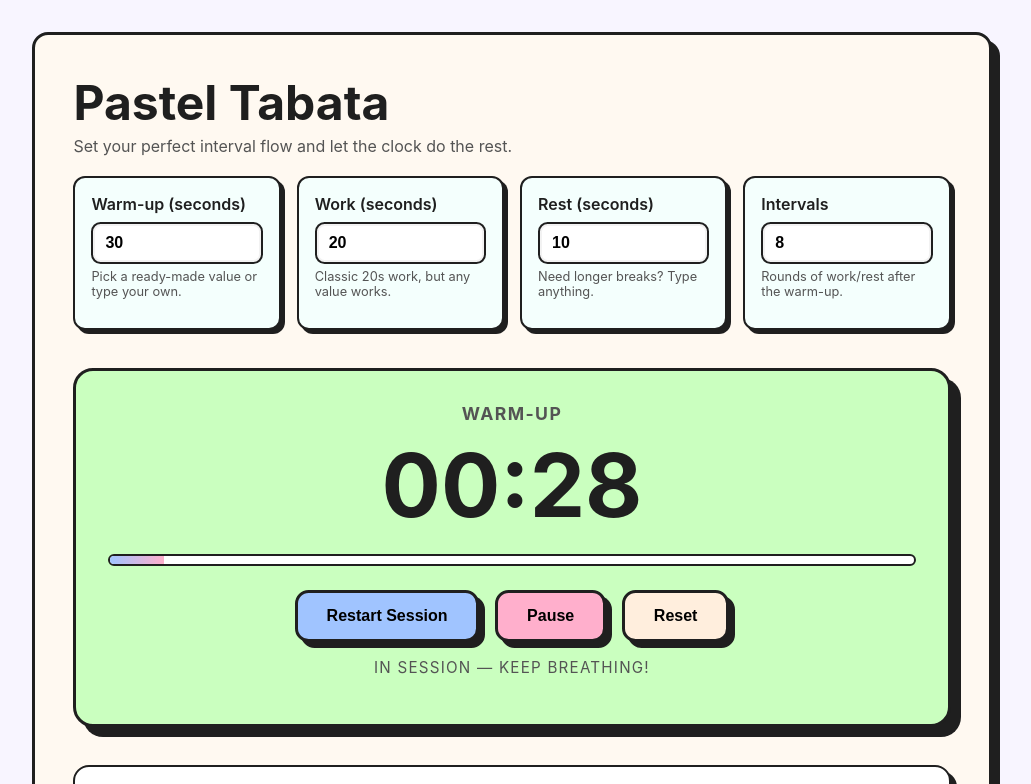
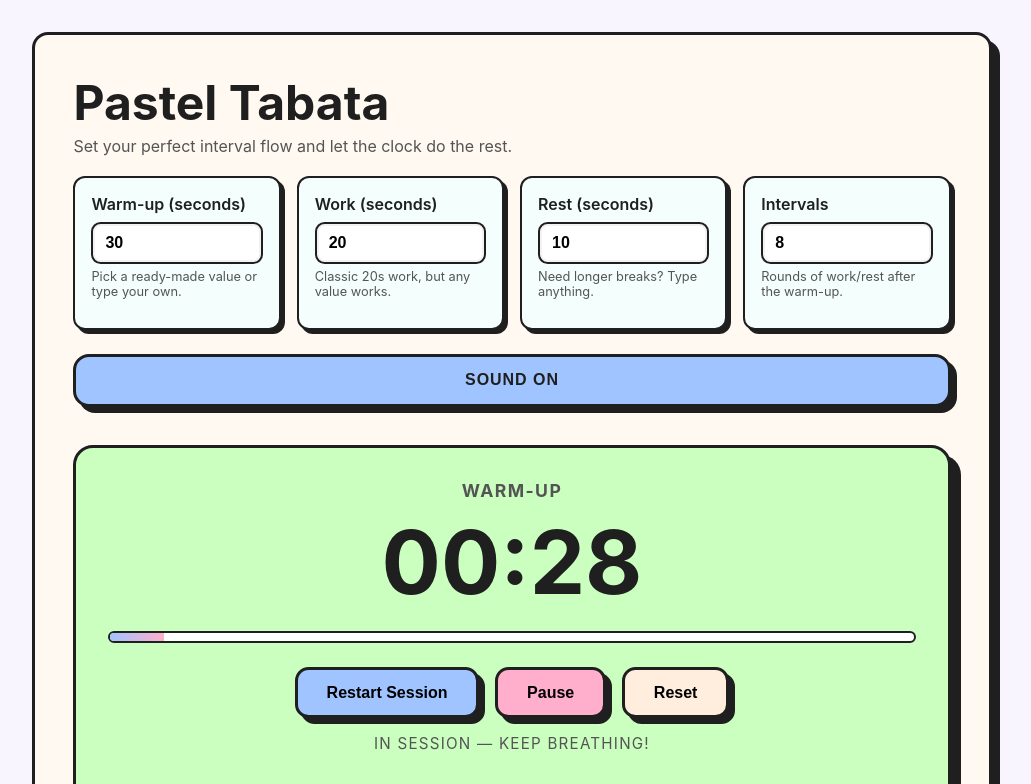
Before and after one commit to SomeoneWithOptions/tabata, a plain HTML site: page index.html in a window 1280 px wide. Both pictures are taken after a click on the button "Start Session". Shown: the top 784 px of the page, without its empty margins (128-1159 px from the left). Drawn offline with Linux system fonts and the light colour scheme.

Commit message:
added sounds and sound toggle

```diff
--- a/index.html
+++ b/index.html
@@ -95,6 +95,8 @@
               <p class="hint">Rounds of work/rest after the warm-up.</p>
             </div>
           </div>
+
+          <button class="sound-btn sound-btn--on" id="soundToggleBtn" type="button">Sound On</button>
         </section>
 
         <section aria-live="polite" aria-atomic="true">
--- a/script.js
+++ b/script.js
@@ -12,12 +12,87 @@
       const progressBar = document.getElementById('progressBar');
       const statusText = document.getElementById('statusText');
       const phaseList = document.getElementById('phaseList');
+      const soundToggleBtn = document.getElementById('soundToggleBtn');
+
+      const sound = (() => {
+        const AudioContextCtor = window.AudioContext || window.webkitAudioContext;
+        let ctx = null;
+        let enabled = true;
+
+        function ensureContext() {
+          if (!enabled || !AudioContextCtor) return null;
+          if (!ctx) {
+            ctx = new AudioContextCtor();
+          }
+          if (ctx.state === 'suspended') {
+            ctx.resume();
+          }
+          return ctx;
+        }
+
+        function playTone(frequency, duration = 0.2, volume = 0.35, type = 'sine') {
+          const audioCtx = ensureContext();
+          if (!audioCtx) return;
+          const oscillator = audioCtx.createOscillator();
+          const gainNode = audioCtx.createGain();
+          oscillator.type = type;
+          oscillator.frequency.value = frequency;
+          gainNode.gain.value = 0.0001;
+          oscillator.connect(gainNode).connect(audioCtx.destination);
+          const now = audioCtx.currentTime;
+          gainNode.gain.linearRampToValueAtTime(volume, now + 0.01);
+          gainNode.gain.linearRampToValueAtTime(0.0001, now + duration);
+          oscillator.start(now);
+          oscillator.stop(now + duration + 0.05);
+        }
+
+        return {
+          setEnabled(value) {
+            enabled = Boolean(value);
+            if (!enabled && ctx && ctx.state === 'running') {
+              ctx.suspend();
+            }
+          },
+          prime() {
+            ensureContext();
+          },
+          countdown(second) {
+            if (second < 0 || second > 2) return;
+            const freq = 520 + (2 - second) * 70;
+            playTone(freq, 0.18, 0.35, 'triangle');
+          },
+          intervalStart() {
+            playTone(780, 0.28, 0.4, 'square');
+          },
+        };
+      })();
+
+      function updateSoundButton(isOn) {
+        if (!soundToggleBtn) return;
+        soundToggleBtn.textContent = isOn ? 'Sound On' : 'Sound Off';
+        soundToggleBtn.classList.toggle('sound-btn--on', isOn);
+        soundToggleBtn.classList.toggle('sound-btn--off', !isOn);
+      }
 
       let phases = [];
       let currentPhaseIndex = 0;
       let remainingSeconds = 0;
       let timerId = null;
       let status = 'idle';
+      let soundOn = true;
+
+      sound.setEnabled(soundOn);
+      updateSoundButton(soundOn);
+      if (soundToggleBtn) {
+        soundToggleBtn.addEventListener('click', () => {
+          soundOn = !soundOn;
+          sound.setEnabled(soundOn);
+          updateSoundButton(soundOn);
+          if (soundOn) {
+            sound.prime();
+          }
+        });
+      }
 
       function toSeconds(value) {
         const parsed = Number(value);
@@ -76,6 +151,12 @@
         statusText.textContent = text;
       }
 
+      function handleCountdownAlerts() {
+        if (remainingSeconds >= 0 && remainingSeconds <= 2) {
+          sound.countdown(remainingSeconds);
+        }
+      }
+
       function updateTimerDisplay() {
         if (!phases[currentPhaseIndex]) return;
         const phase = phases[currentPhaseIndex];
@@ -103,6 +184,7 @@
           }
           remainingSeconds -= 1;
           updateTimerDisplay();
+          handleCountdownAlerts();
         }, 1000);
       }
 
@@ -113,6 +195,7 @@
         }
         currentPhaseIndex = index;
         remainingSeconds = phases[index].seconds;
+        sound.intervalStart();
         updateTimerDisplay();
         startTicking();
       }
@@ -159,6 +242,7 @@
         status = 'running';
         pauseBtn.textContent = 'Pause';
         setStatusText('Back at it!');
+        sound.prime();
         startTicking();
       }
 
@@ -180,6 +264,7 @@
       }
 
       startBtn.addEventListener('click', () => {
+        sound.prime();
         startSession();
       });
 
--- a/style.css
+++ b/style.css
@@ -100,6 +100,41 @@
         font-size: 0.8rem;
         color: var(--text-muted);
         margin-top: 0.35rem;
+      }
+
+      .sound-btn {
+        margin-top: 1.5rem;
+        width: 100%;
+        border: 3px solid var(--ink);
+        border-radius: 1rem;
+        padding: 0.9rem 1rem;
+        font-size: 1rem;
+        font-weight: 700;
+        text-transform: uppercase;
+        letter-spacing: 0.06em;
+        cursor: pointer;
+        box-shadow: 6px 6px 0 var(--ink);
+        transition: transform 0.1s ease, box-shadow 0.1s ease, background 0.2s ease;
+      }
+
+      .sound-btn:active {
+        transform: translate(2px, 2px);
+        box-shadow: 3px 3px 0 var(--ink);
+      }
+
+      .sound-btn:focus-visible {
+        outline: 3px dashed var(--ink);
+        outline-offset: 3px;
+      }
+
+      .sound-btn--on {
+        background: var(--accent);
+        color: var(--ink);
+      }
+
+      .sound-btn--off {
+        background: #ffd9e2;
+        color: var(--ink);
       }
 
       .timer-card {
```
